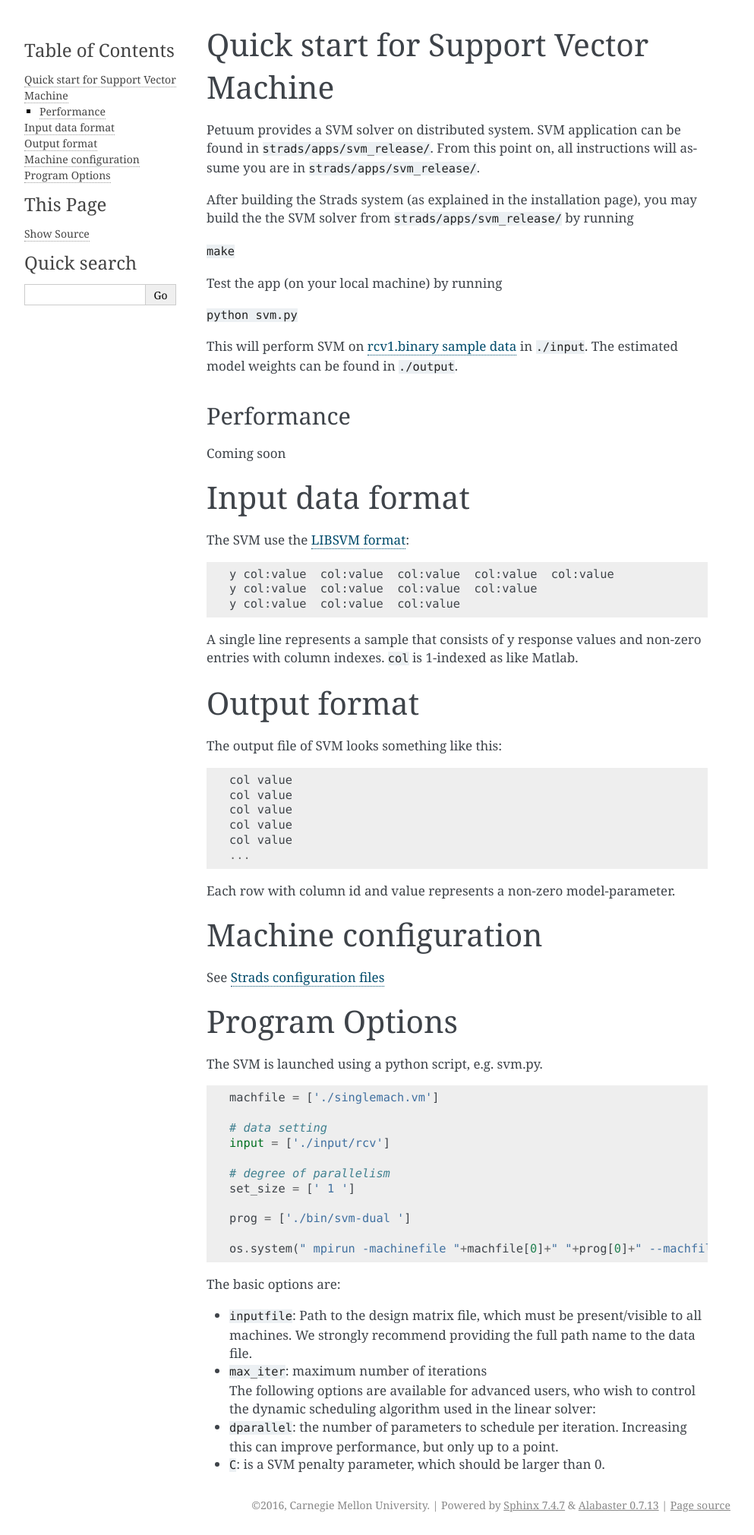
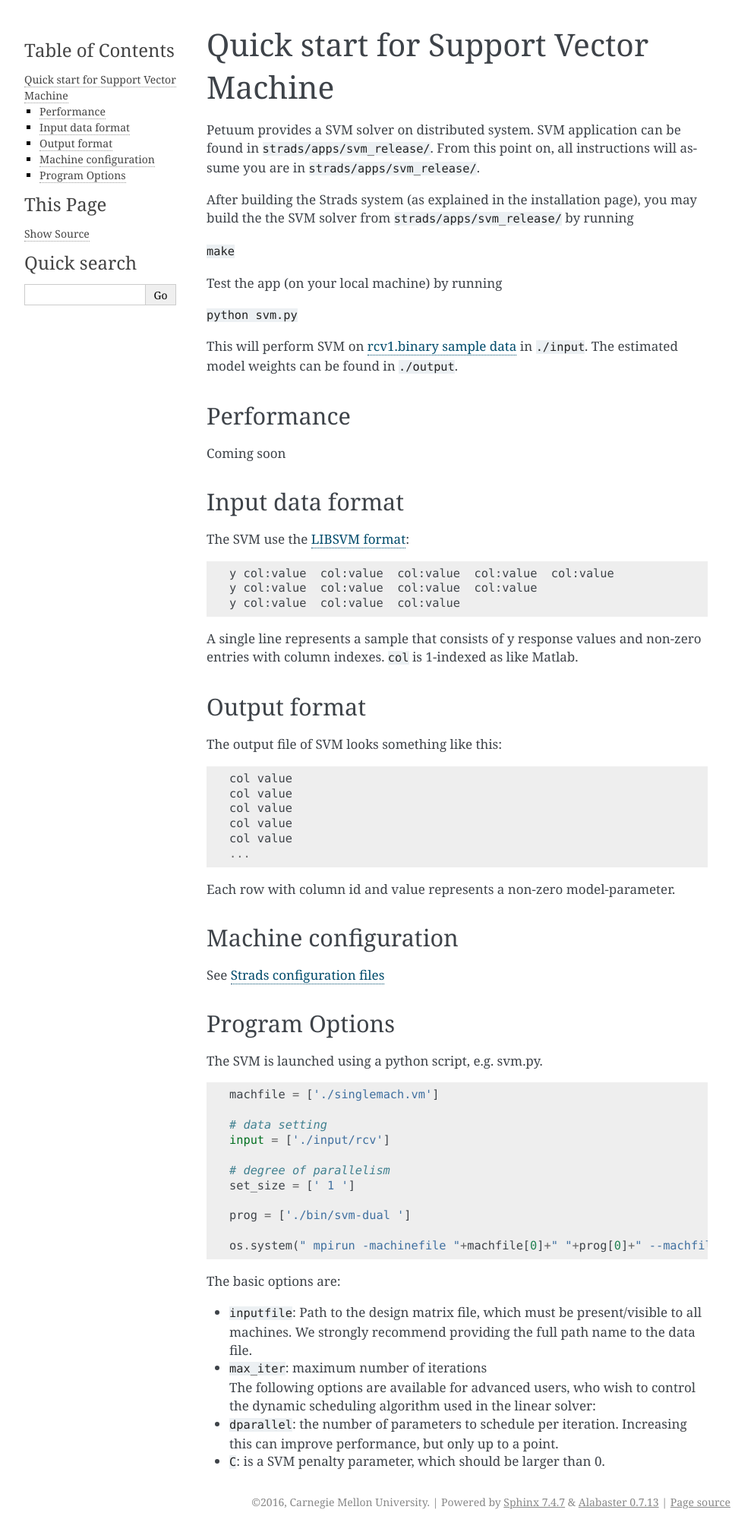
Before and after one commit to sailing-pmls/pmls.readthedocs.io, a Sphinx documentation site: the page built from docs/support-vector-machine.md, in a window 1280 px wide. Shown: the whole page at 76% size, without its empty margins (148-1141 px from the left). Built offline with Sphinx 7.4.7, drawn with Linux system fonts in a browser that asks for light colours.

````diff
--- a/docs/support-vector-machine.md
+++ b/docs/support-vector-machine.md
@@ -11,10 +11,10 @@ Test the app (on your local machine) by running
 
 This will perform SVM on [rcv1.binary sample data](https://www.csie.ntu.edu.tw/~cjlin/libsvmtools/datasets/binary.html#rcv1.binary) in `./input`. The estimated model weights can be found in `./output`.
 
-### Performance
+## Performance
 Coming soon
 
-# Input data format
+## Input data format
 
 The SVM use the [LIBSVM format](https://www.csie.ntu.edu.tw/~cjlin/libsvm/):
 
@@ -26,7 +26,7 @@ y col:value  col:value  col:value
 
 A single line represents a sample that consists of y response values and non-zero entries with column indexes. `col` is 1-indexed as like Matlab.
 
-# Output format
+## Output format
 
 The output file of SVM looks something like this:
 
@@ -40,10 +40,10 @@ col value
 ```
 Each row with column id and value represents a non-zero model-parameter.
 
-# Machine configuration
+## Machine configuration
 See [Strads configuration files](https://github.com/petuum/bosen/wiki/Configuration-Files-for-Petuum-Apps#strads-configuration-files)
 
-# Program Options
+## Program Options
 The SVM is launched using a python script, e.g. svm.py.
 
 ```
````
